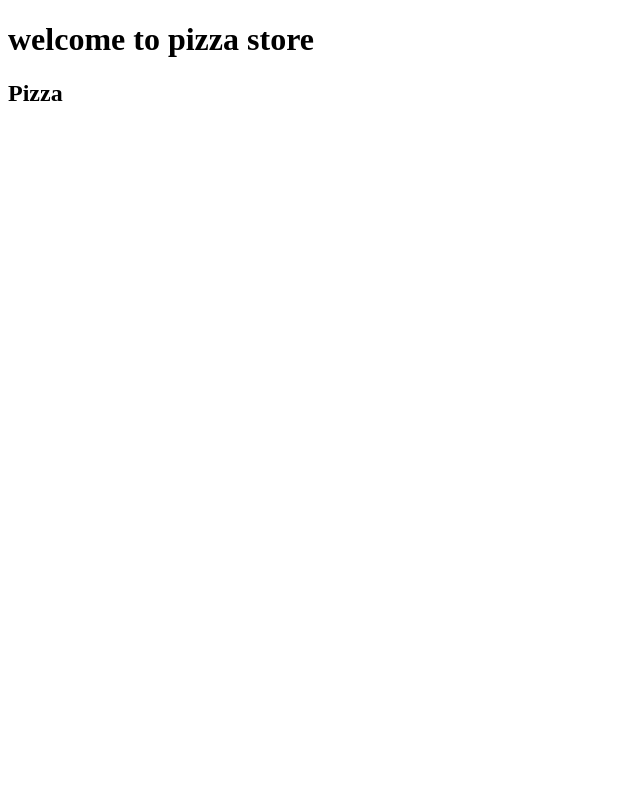
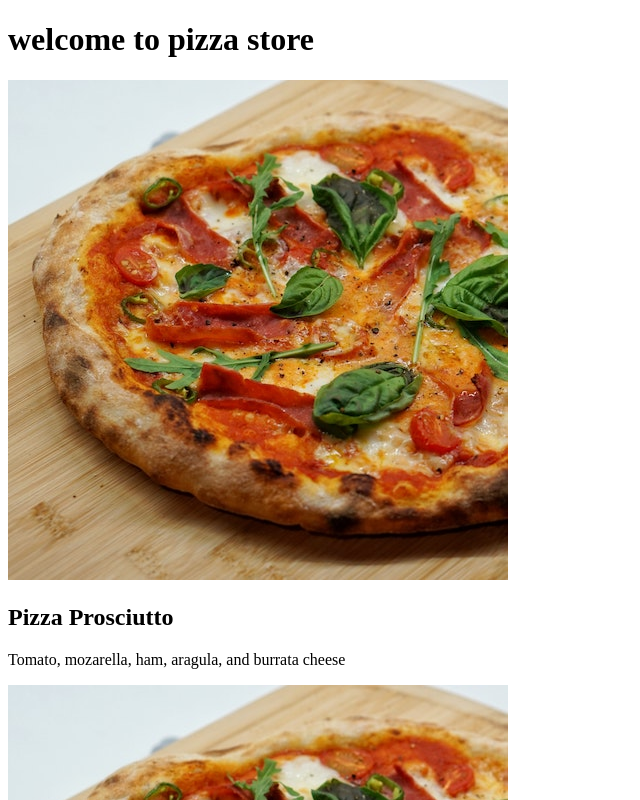
Before and after one commit to akumarkk/WebFW, a React (Create React App) app in the folder ReactJS/Pizza/pizza/: page / in a window 1280 px wide. Shown: the top 800 px of the page, without its empty margins (0-640 px from the left). Built offline with nearby package versions, Linux system fonts and the light colour scheme.

Commit message:
pizza reusable comp

```diff
--- a/ReactJS/Pizza/pizza/src/index.js
+++ b/ReactJS/Pizza/pizza/src/index.js
@@ -53,14 +53,23 @@ function App() {
   return (
 
   <div>
+
     <h1>welcome to pizza store</h1>
+    <Pizza></Pizza>
+    <Pizza></Pizza>
     <Pizza></Pizza>
   </div>
   )
 }
 
 function Pizza() {
-  return <h2>Pizza</h2>
+  return (<div>
+    <img src="./pizzas/prosciutto.jpg" alt="" />
+    <h2>Pizza Prosciutto</h2>
+    <p> Tomato, mozarella, ham, aragula, and burrata cheese </p>
+
+
+    </div>)
 }
 
 const root = ReactDOM.createRoot(document.getElementById("root"))
```
